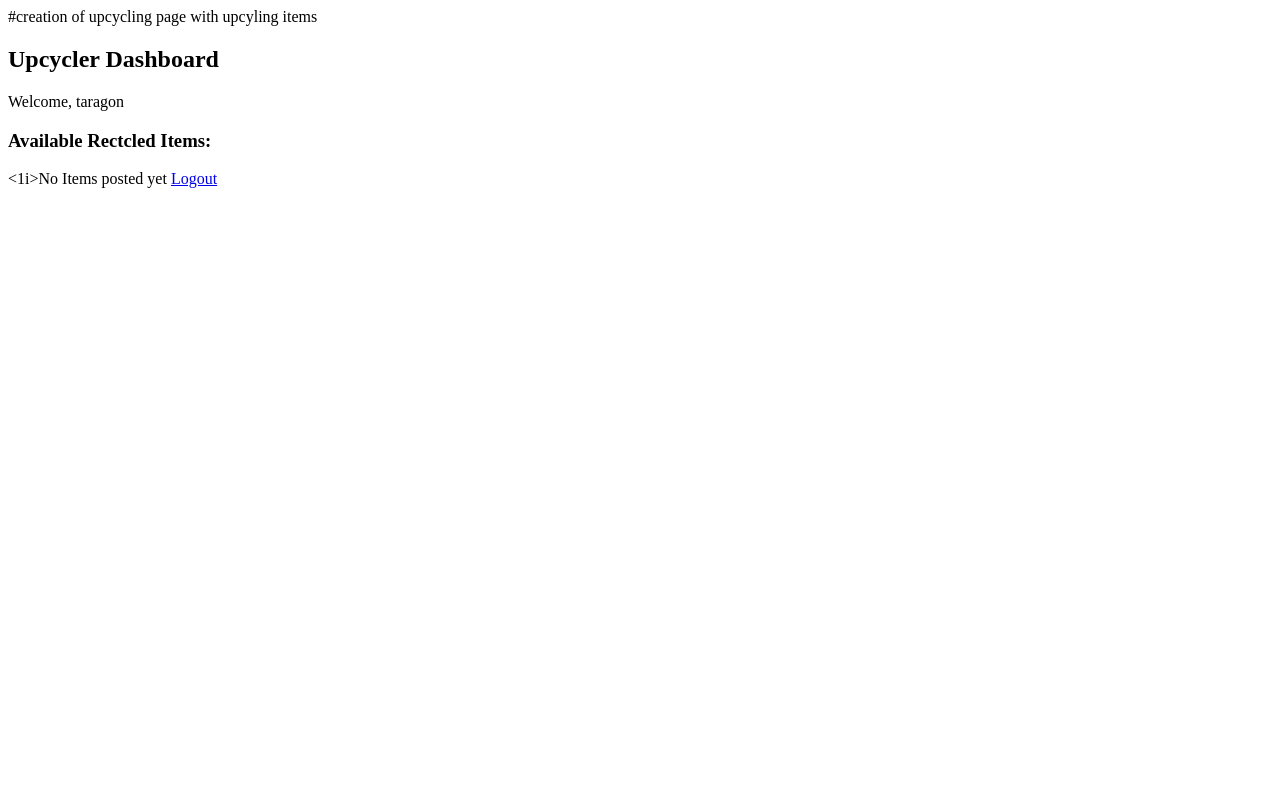
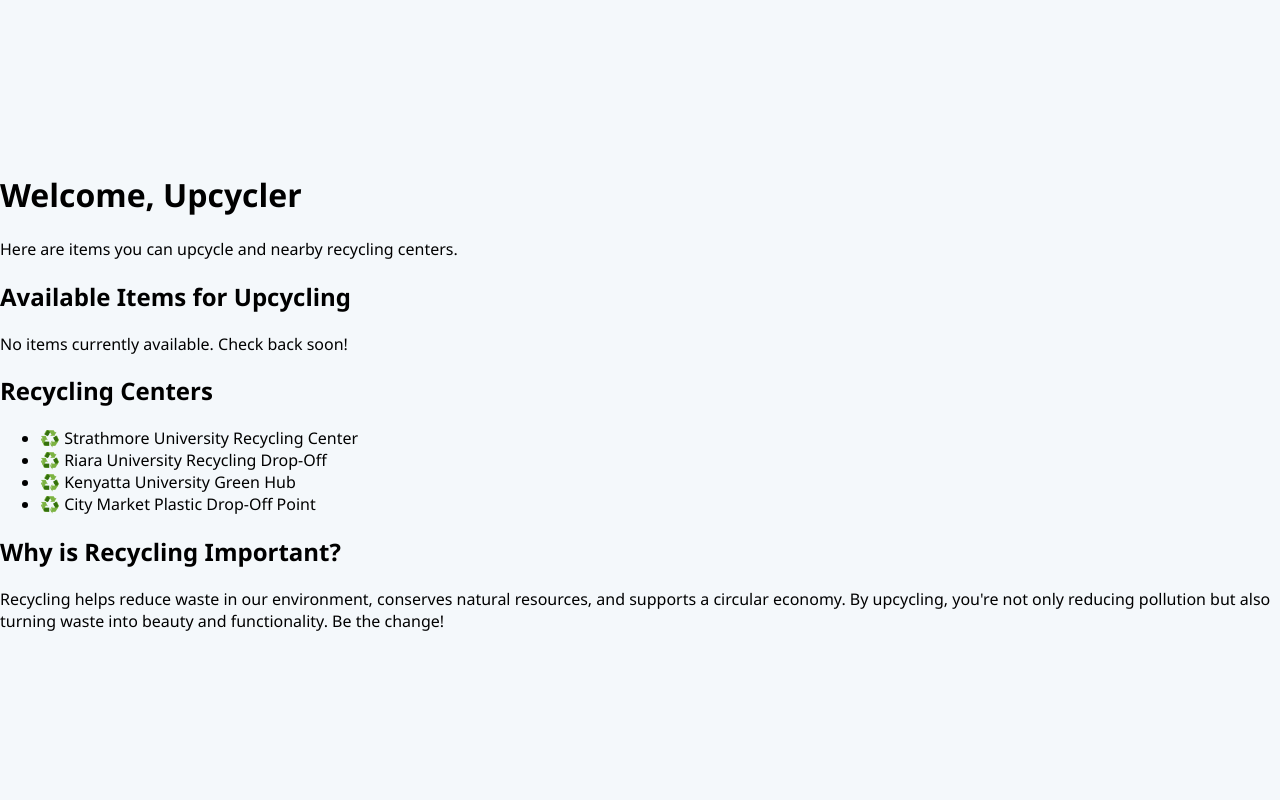
Before and after one commit to taragon/PoaFabric, a Django app: page /upcycler/ in a window 1280 px wide. Run offline with Django 4.2, Linux system fonts and the light colour scheme; a user stored in the database is signed in.

Commit message:
created the upcycling dashboard html

```diff
--- a/user/templates/user/upcycler.html
+++ b/user/templates/user/upcycler.html
@@ -1,13 +1,50 @@
-#creation of upcycling page with upcyling items
+<!-- upcycling dashboard -->
 
-<h2>Upcycler Dashboard</h2>
-<p>Welcome, {{ request.user.username }}</p>
-<h3>Available Rectcled Items:</h3>
-<u1>
-    {% for item in items %}
-        <1i>{{ item.name }} - {{ item.description }}</li>
-    {% empty %}
-        <1i>No Items posted yet</1i>
-    {% endfor %}
-    </u1>
-    <a href="{% url 'logout' %}">Logout</a>
+
+{% load static %}
+<!DOCTYPE html>
+<html lang="en">
+<head>
+    <meta charset="UTF-8">
+    <title>Upcycler Dashboard | Poafabric</title>
+    <link rel="stylesheet" href="{% static 'user/styles.css' %}">
+</head>
+<body>
+    <div class="dashboard-container">
+        <header class="dashboard-header">
+            <h1>Welcome, Upcycler</h1>
+            <p>Here are items you can upcycle and nearby recycling centers.</p>
+        </header>
+
+        <section class="items-section">
+            <h2>Available Items for Upcycling</h2>
+            <div class="items-grid">
+                {% for item in items %}
+                    <div class="item-card">
+                        <h3>{{ item.name }}</h3>
+                        <p>{{ item.description }}</p>
+                        <p><strong>Posted by:</strong> {{ item.posted_by.username }}</p>
+                    </div>
+                {% empty %}
+                    <p>No items currently available. Check back soon!</p>
+                {% endfor %}
+            </div>
+        </section>
+
+        <section class="centers-section">
+            <h2>Recycling Centers</h2>
+            <ul>
+                <li>♻️ Strathmore University Recycling Center</li>
+                <li>♻️ Riara University Recycling Drop-Off</li>
+                <li>♻️ Kenyatta University Green Hub</li>
+                <li>♻️ City Market Plastic Drop-Off Point</li>
+            </ul>
+        </section>
+
+        <section class="why-recycle">
+            <h2>Why is Recycling Important?</h2>
+            <p>Recycling helps reduce waste in our environment, conserves natural resources, and supports a circular economy. By upcycling, you're not only reducing pollution but also turning waste into beauty and functionality. Be the change!</p>
+        </section>
+    </div>
+</body>
+</html>
```
